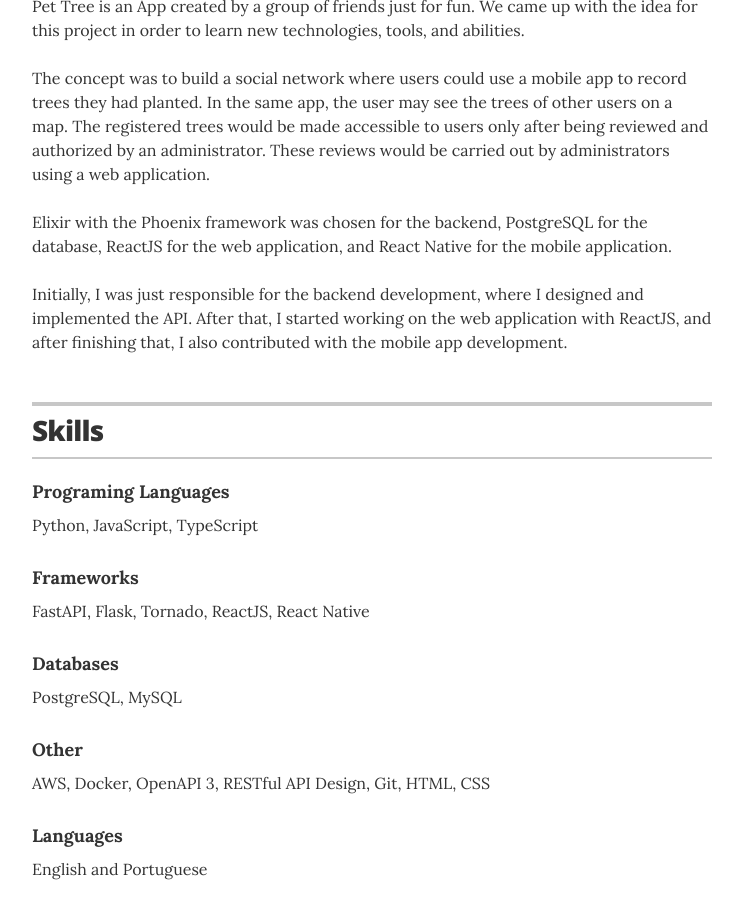
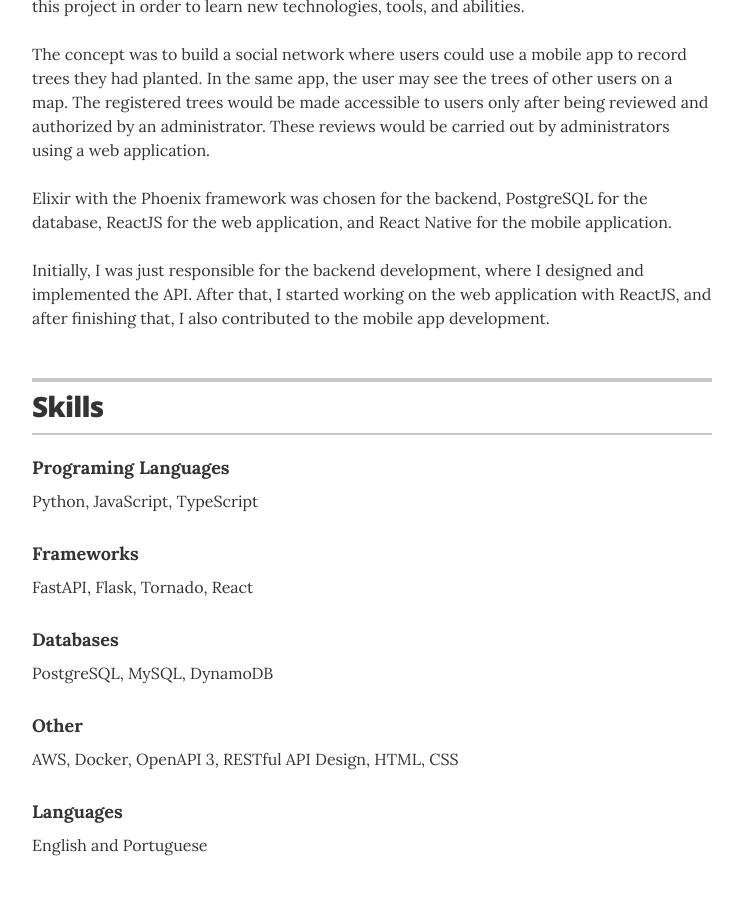
Before and after one commit to eduardomrocha/resume, a Jekyll site: the page built from index.html, in a window 1280 px wide and 900 px high, scrolled down 2704 px. Shown: the whole window, without its empty margins (268-1011 px from the left). Built offline with Jekyll 4.4.1, drawn with Linux system fonts in a browser that asks for light colours; some of the changed text lies outside the part shown.

Commit message:
update resume

```diff
--- a/_data/experience.yml
+++ b/_data/experience.yml
@@ -2,12 +2,12 @@
 # Jobs
 # Semi Senior Python and JavaScript Developer
 - company: Nearsure
-  position: Semi Senior Python and JavaScript Developer
+  position: Python and JavaScript Developer
   duration: Jul, 2022 &mdash; Present
   activities:
     - activity: As a full-stack engineer, I develop, test, and deploy new
                 features and bug corrections using Python, React, TypeScript,
-                JavaScript, HTML, CSS, Git, PostgreSQL, and AWS.
+                JavaScript, HTML, CSS, PostgreSQL, and AWS.
     - activity: Back-end development of new features using Python, Flask,
                 PostgreSQL, and AWS.
     - activity: Front-end development using JavaScript, HTML, and CSS.
@@ -15,8 +15,8 @@
                 not want to use our platform's UI.
     - activity: Model new PostgreSQL tables and/or databases to support feature
                 requirements, if necessary.
-    - activity: Modifying software to fix errors, adapt it to new hardware,
-                improve its performance, or upgrade interfaces.
+    - activity: Modifying software to fix errors, improve its performance,
+                or upgrade interfaces.
     - activity: Directing system testing and validation procedures.
     - activity: Directing software programming and documentation development.
     - activity: The company uses Git and GitHub as code versioning systems.
--- a/_data/projects.yml
+++ b/_data/projects.yml
@@ -1,3 +1,4 @@
+---
 # Projects
 # uncomment the urls if you wish to display them, and add your own URL
 
@@ -6,4 +7,19 @@
   role: Software Engineer
   duration: 2020 &mdash; 2021
   url: "https://github.com/orgs/faz-melhor/repositories"
-  description: Pet Tree is an App created by a group of friends just for fun. We came up with the idea for this project in order to learn new technologies, tools, and abilities. <br><br> The concept was to build a social network where users could use a mobile app to record trees they had planted. In the same app, the user may see the trees of other users on a map. The registered trees would be made accessible to users only after being reviewed and authorized by an administrator. These reviews would be carried out by administrators using a web application.<br><br> Elixir with the Phoenix framework was chosen for the backend, PostgreSQL for the database, ReactJS for the web application, and React Native for the mobile application.<br><br> Initially, I was just responsible for the backend development, where I designed and implemented the API. After that, I started working on the web application with ReactJS, and after finishing that, I also contributed with the mobile app development.
+  description: Pet Tree is an App created by a group of friends just for fun.
+               We came up with the idea for this project in order to learn new
+               technologies, tools, and abilities. <br><br> The concept was to
+               build a social network where users could use a mobile app to
+               record trees they had planted. In the same app, the user may see
+               the trees of other users on a map. The registered trees would be
+               made accessible to users only after being reviewed and authorized
+               by an administrator. These reviews would be carried out by
+               administrators using a web application.<br><br> Elixir with the
+               Phoenix framework was chosen for the backend, PostgreSQL for the
+               database, ReactJS for the web application, and React Native for
+               the mobile application.<br><br> Initially, I was just responsible
+               for the backend development, where I designed and implemented the
+               API. After that, I started working on the web application with
+               ReactJS, and after finishing that, I also contributed to the
+               mobile app development.
--- a/_data/skills.yml
+++ b/_data/skills.yml
@@ -4,13 +4,13 @@
   description: Python, JavaScript, TypeScript
 
 - skill: Frameworks
-  description: FastAPI, Flask, Tornado, ReactJS, React Native
+  description: FastAPI, Flask, Tornado, React
 
 - skill: Databases
-  description: PostgreSQL, MySQL
+  description: PostgreSQL, MySQL, DynamoDB
 
 - skill: Other
-  description: AWS, Docker, OpenAPI 3, RESTful API Design, Git, HTML, CSS
+  description: AWS, Docker, OpenAPI 3, RESTful API Design, HTML, CSS
 
 - skill: Languages
   description: English and Portuguese
```
